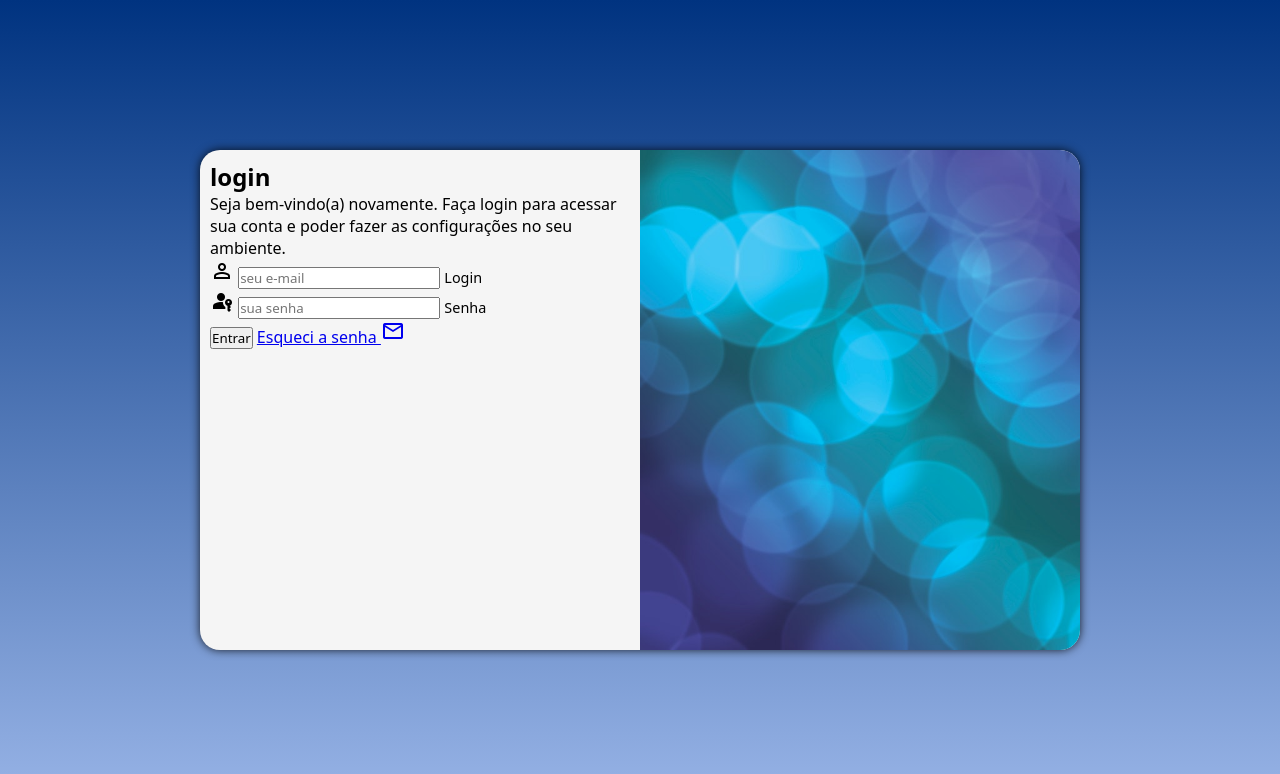
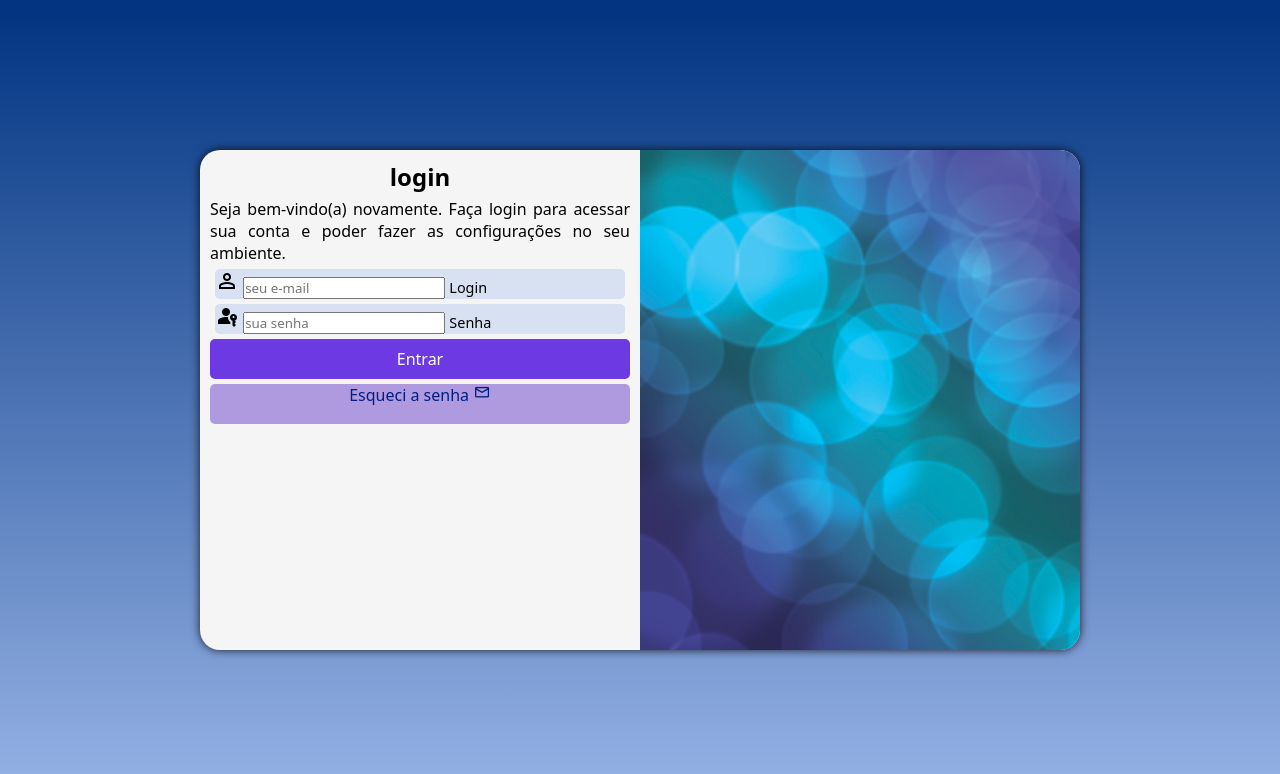
Before and after one commit to Fabioeris/Tela_de_Login, a plain HTML site: page index.html in a window 1280 px wide. Drawn offline with nearby package versions, Linux system fonts and the light colour scheme.

Commit message:
quase finalizado

```diff
--- a/estilos/style.css
+++ b/estilos/style.css
@@ -18,6 +18,23 @@ main{
     height: 100vh;
     width: 100vw;
 }
+h1 {
+    font-size: x-large;
+    text-align: center;
+    margin-bottom: 5px;
+}
+
+p{
+    text-align: justify;
+
+}
+
+div.campo{
+    margin: 5px;
+    background-color: #97b3e652;
+    border-radius: 5px;
+}
+
 
 section#login{
     position: absolute;
@@ -25,7 +42,7 @@ section#login{
     left: 50%;
     transform: translate(-50%, -50%);
     background-color: whitesmoke;
-    width: 250px;
+    width: 260px;
     height: 500px;
     border-radius: 20px;
     overflow: hidden;
@@ -49,3 +66,47 @@ section#login>div#formulario {
     padding: 10px;
 
 }
+
+form > input[type=submit] {
+    display: block;
+    font-size: 1em;
+    width: 100%;
+    height: 40px;
+    background-color: #6c39e2;
+    color: white;
+    border: none;
+    border-radius: 5px;
+    cursor: pointer;
+}
+
+form > input[type=submit]:hover {
+    background-color: rgba(189, 194, 221, 0.877);
+    color:  #6c39e2;
+}
+
+form> a.botao{
+    display: block;
+    text-align: center;
+    text-decoration: none;
+    margin-top: 5px;
+    font-size: 1em;
+    width: 100%;
+    height: 40px;
+    background-color: #af9ae0;
+    color: rgb(0, 30, 128);
+    border: none;
+    border-radius: 5px;
+    cursor: pointer;
+
+}
+
+form>a.botao:hover{
+    background-color: white;
+    color: #af9ae0;
+
+}
+
+form > a.botao> span {
+    font-size: 1.1em;
+
+}
--- a/index.html
+++ b/index.html
@@ -39,7 +39,7 @@
 
                     </div>
                     <input type="submit" value="Entrar">
-                    <a href="esqueci.html"> Esqueci a senha  <span class="material-symbols-outlined">
+                    <a href="esqueci.html" class="botao"> Esqueci a senha  <span class="material-symbols-outlined">
                         mail
                         </span></a>
                 </form>
```
